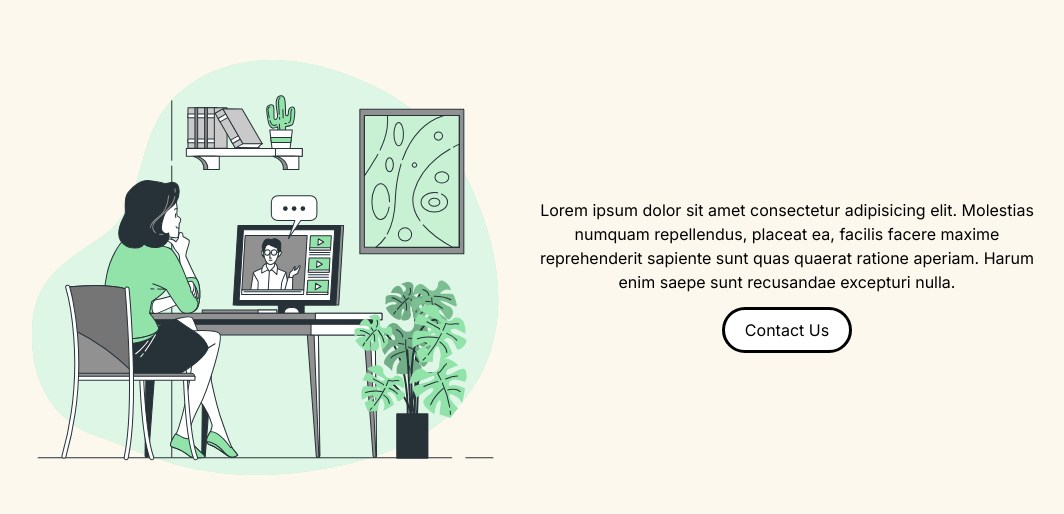
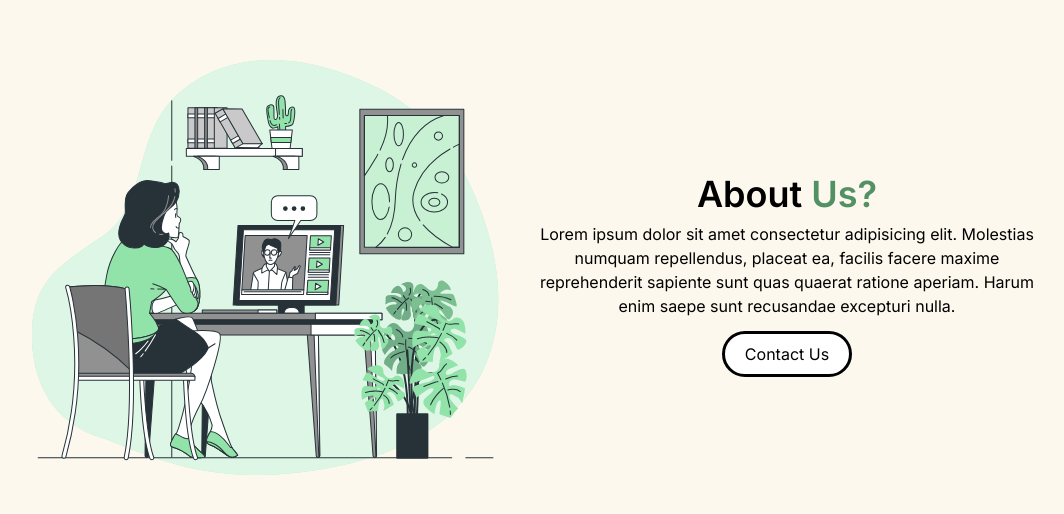
Before and after one commit to Ridwan-09/e-Study, a React (Vite) app: page / in a window 1280 px wide. Shown: the part 858-1372 px from the top of the page, without its empty margins (114-1178 px from the left). Built offline with nearby package versions, Linux system fonts and the light colour scheme.

Commit message:
first commit

```diff
--- a/src/Components/About.jsx
+++ b/src/Components/About.jsx
@@ -2,6 +2,7 @@ import React from 'react';
 import img from '../assets/about.svg'
 import { Link } from 'react-scroll';
 import Button from '../Layout/Button';
+import Heading from '../Layout/Heading';
 
 const About = () => {
     return (
@@ -11,8 +12,9 @@ const About = () => {
             </div>
 
             <div className='w-full md:m-2/4 text-center space-y-2'>
-                <p>Lorem ipsum dolor sit amet consectetur adipisicing elit. Molestias numquam repellendus, placeat ea, facilis facere maxime reprehenderit sapiente sunt quas quaerat ratione aperiam. Harum enim saepe sunt recusandae excepturi nulla.
-
+                <Heading title1='About' title2='Us?'></Heading>
+                <p>
+                    Lorem ipsum dolor sit amet consectetur adipisicing elit. Molestias numquam repellendus, placeat ea, facilis facere maxime reprehenderit sapiente sunt quas quaerat ratione aperiam. Harum enim saepe sunt recusandae excepturi nulla.
                 </p>
 
                 <Link to='contact' spy={true} smooth={true} duration={500}>
--- /dev/null
+++ b/src/Layout/Heading.jsx
@@ -0,0 +1,16 @@
+import React from 'react';
+
+const Heading = (props) => {
+    return (
+        <div>
+            <h3 className='text-4xl font-semibold'>
+                {props.title1}
+                <span className='text-brightGreen'> {props.title2} </span>
+            </h3>
+
+
+        </div>
+    );
+};
+
+export default Heading;
```
